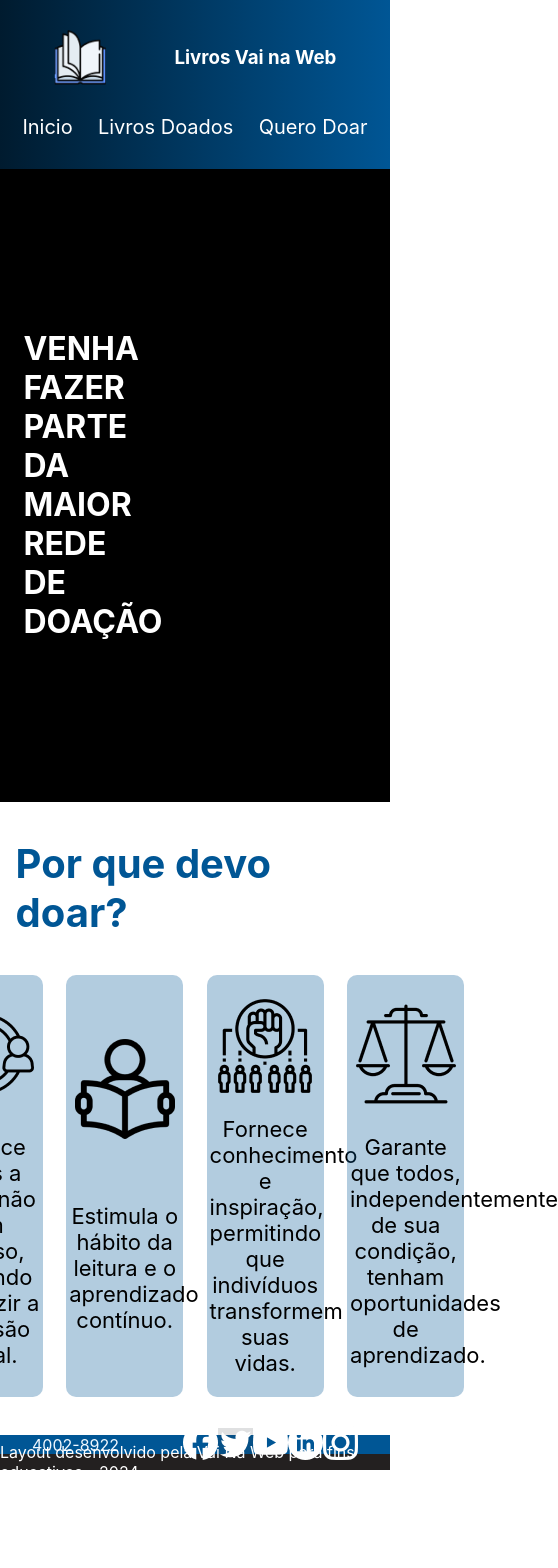
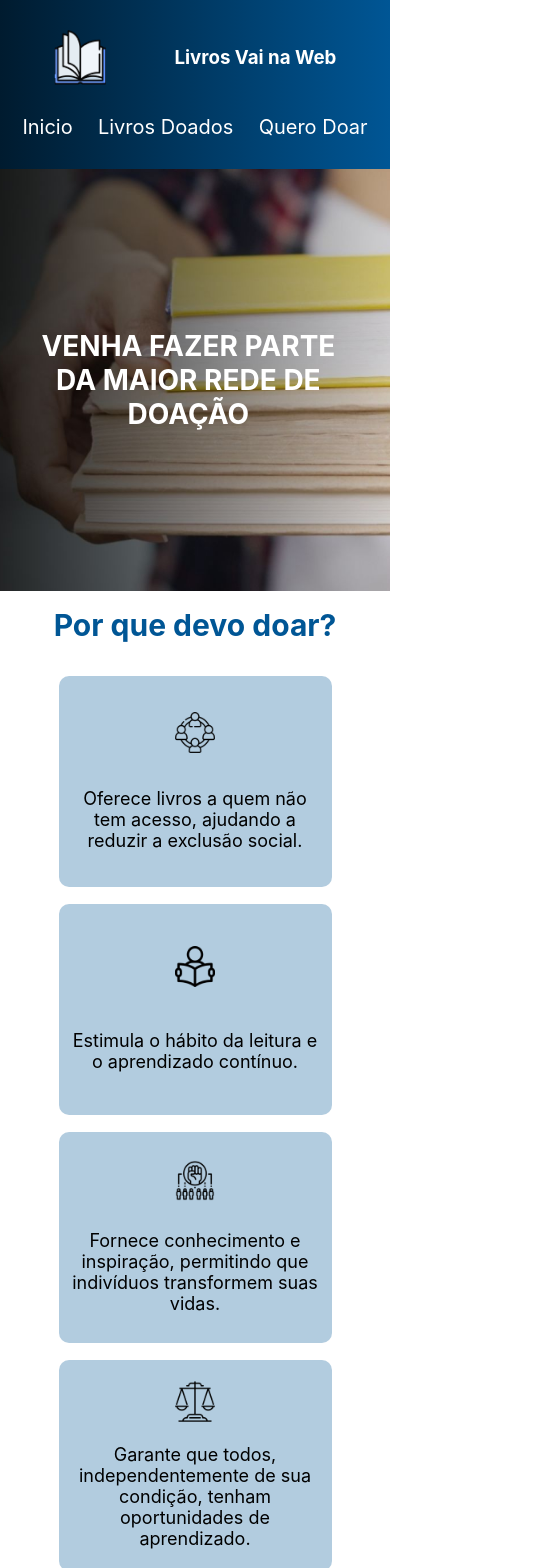
Before and after one commit to leonardoqs14/LivrosVaiNaWeb, a React (Vite) app in the folder primeiroProjetoReact/: page / in a window 390 px wide. Shown: the top 1568 px of the page, 558 px wide, since content can reach past the window. Before the commit the page ends 1482 px from the top, so only its background shows below. Built offline with nearby package versions, Linux system fonts and the light colour scheme.

Commit message:
atualização do responsivo e finalização do site

```diff
--- a/primeiroProjetoReact/index.html
+++ b/primeiroProjetoReact/index.html
@@ -2,7 +2,7 @@
 <html lang="en">
   <head>
     <meta charset="UTF-8" />
-    <link rel="icon" type="image/svg+xml" href="/vite.svg" />
+    <link rel="icon" type="image/svg+xml" href="./src/assets/logoLivro.png"/>
     <meta name="viewport" content="width=device-width, initial-scale=1.0" />
     <title>Livros Vai na Web</title>
   </head>
--- a/primeiroProjetoReact/src/components/footer/Footer.jsx
+++ b/primeiroProjetoReact/src/components/footer/Footer.jsx
@@ -18,7 +18,7 @@ export default function Footer(){
                     <a href=""><img src={logoInstagram} alt="Icone Instagram" /></a>
                 </nav>
             </section>
-            <section className={s.direitosAutorais}>
+            <section className={s.copyright}>
                 <p>Layout desenvolvido pela Vai Na Web para fins educativos - 2024  </p>
 
             </section>
--- a/primeiroProjetoReact/src/components/footer/footer.module.scss
+++ b/primeiroProjetoReact/src/components/footer/footer.module.scss
@@ -1,31 +1,44 @@
-footer{
-
-}
-
 .contatosFooter {
     background-color: #005695;
-    color: aliceblue;
     display: flex;
     justify-content: space-around;
     align-items: center;
-    height: 5vw;
-    p{
+    height: 15vh;
+    color: #fff;
+
+    nav {
+        width: 12%;
+        display: flex;
+        justify-content: space-between;
+        align-items: center;
+    }
+}
+
+.copyright {
+    background-color: #232020;
+    height: 8vh;
+    display: flex;
+    align-items: center;
+    justify-content: center;
+    color: #fff;
+}
+
+@media (max-width: 780px){
+    .contatosFooter{
+        flex-direction: column;
+
+        nav{
+            width:60%;
+        }
+
 
     }
-    nav{
+    .copyright{
+        font-size: 12px;
 
-    }
-
-}
-
-.direitosAutorais{
-    background-color: #232020;
-    height: 4vw;
-    display: flex;
-    align-items: center;
-    justify-content: space-evenly;
-
-    p{
-        color: #ffff;
+        p{
+            width: 60%;
+            text-align: center;
+        }
     }
 }
--- a/primeiroProjetoReact/src/pages/inicio/Inicio.module.scss
+++ b/primeiroProjetoReact/src/pages/inicio/Inicio.module.scss
@@ -49,3 +49,43 @@
         }
     }
 }
+
+@media (max-width: 780px){
+    .primeiraSessaoInicio{
+        background-position: center;
+        height: 50vh;
+
+        h2{
+            width: 90%;
+            font-size: 28px;
+            text-align: center;
+        }
+    }
+
+    .porqueDoarSection{
+        height: 120vh;
+
+        h2{
+            font-size: 30px;
+            text-align: center;
+        }
+
+    }
+    .containerCards{
+        height: 110vh;
+        flex-direction: column;
+        align-items: center;
+
+        section{
+            width: 70%;
+            height: 25vh;
+
+            p{
+                font-size: 18px;
+            }
+            img{
+                width: 15%;
+            }
+        }
+    }
+}
--- a/primeiroProjetoReact/src/pages/livrosDoados/livrosDoados.module.scss
+++ b/primeiroProjetoReact/src/pages/livrosDoados/livrosDoados.module.scss
@@ -31,3 +31,17 @@
 
     }
 }
+
+@media (max-width: 780px ){
+
+    .containerCards{
+        flex-direction: column;
+        display: flex;
+        align-items: center;
+
+
+        section{
+            width: 60%;
+        }
+    }
+}
--- a/primeiroProjetoReact/src/pages/queroDoar/queroDoar.module.scss
+++ b/primeiroProjetoReact/src/pages/queroDoar/queroDoar.module.scss
@@ -4,6 +4,7 @@
     flex-direction: column;
     align-items: center;
     justify-content: space-evenly;
+
 
     p{
         font-size: 24px;
@@ -46,4 +47,24 @@ form{
     background-color: #005695;
     color: #fff;
     cursor: pointer;
+    padding: 0;
 }
+
+@media (max-width: 780px){
+    .queroDoarSection{
+        height: 100vh;
+
+        p{
+            font-size: 18px;
+            width: 70%;
+            text-align: center;
+        }
+    }
+    form{
+        width: 90%;
+
+        h2{
+            font-size: 20px;
+        }
+    }
+}
```
